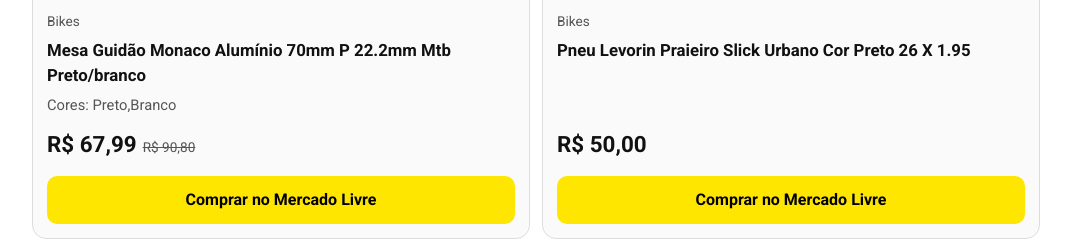
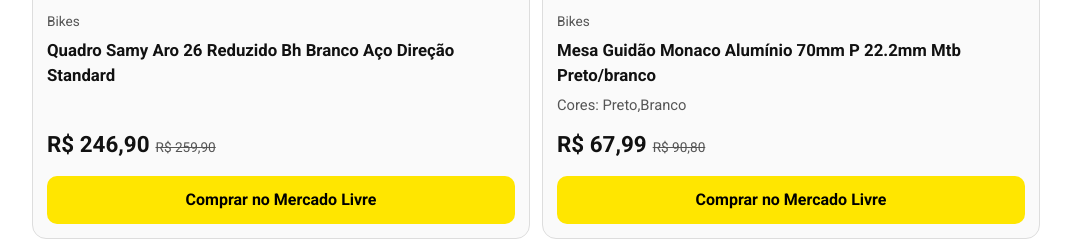
Before and after one commit to oryxmindset-ops/Xbikesbrfront, a plain HTML site: page index.html in a window 1280 px wide. Shown: the part 3430-3678 px from the top of the page, without its empty margins (104-1175 px from the left). Drawn offline with Linux system fonts and the light colour scheme; grey boxes are pictures that could not be loaded.

Commit message:
Add new bike products to index.html

```diff
--- a/index.html
+++ b/index.html
@@ -103,6 +103,7 @@ const PRODUTOS_PADRAO = [
   {nome:"Par Manete Alavanca Para Freio V Brake Mtb Urbana",cat:"Bikes",desc:"Meterial Aluminio",preco:75.0,antigo:0.0,estilo:"BH",img:"https://http2.mlstatic.com/D_NQ_NP_884581-MLU74363089310_022024-OO.jpg",link:"https://meli.la/2RWZjzd"},
   {nome:"Freio V-Brake GTA Alumínio Para Bicicleta Polido Dianteiro Traseiro",cat:"Bikes",desc:"Cores: Preto,Prata",preco:27.04,antigo:33.90,estilo:"BH",img:"https://http2.mlstatic.com/D_NQ_NP_744501-MLA100659812543_122025-OO.jpg",link:"https://meli.la/2ST7Cg1"},
   {nome:"Par Pedaleira Trolhão Apoio De Pé Bike Bmx Reforçado Aço 20",cat:"Bikes",desc:"Preto",preco:28.87,antigo:0,estilo:"BH",img:"https://http2.mlstatic.com/D_Q_NP_865096-MLB116992698881_082026-F-par-pedaleira-trolhao-apoio-de-pe-bike-bmx-reforcado-aco-20.webp",link:"https://meli.la/2nGCY64"},
+  {nome:"Quadro Samy Aro 26 Reduzido Bh Branco Aço Direção Standard",cat:"Bikes",desc:"ㅤㅤㅤㅤㅤ",preco:246.90,antigo:259.90,estilo:"BH",img:"https://http2.mlstatic.com/D_NQ_NP_753760-MLB119090212012_112026-OO-quadro-samy-aro-26-reduzido-bh-branco-aco-direcao-standard.jpg",link:"https://meli.la/2jVy4Xe"},
   {nome:"Mesa Guidão Monaco Alumínio 70mm P 22.2mm Mtb Preto/branco",cat:"Bikes",desc:"Cores: Preto,Branco",preco:67.99,antigo:90.80,estilo:"BH",img:"https://http2.mlstatic.com/D_Q_NP_700261-MLB113213491334_072026-F-mesa-guidao-monaco-aluminio-70mm-p-222mm-mtb-pretobranco.webp",link:"https://meli.la/14Xs78f"},
   {nome:"Pneu Levorin Praieiro Slick Urbano Cor Preto 26 X 1.95",cat:"Bikes",desc:"ㅤ",preco:50.0,antigo:0,estilo:"BH",img:"https://http2.mlstatic.com/D_NQ_NP_608801-MLA100111436081_122025-OO.jpg",link:"https://meli.la/11rY5Vf"},
   {nome:"Pedal Gts Plataforma Aluminio Rosca Grossa Esferas Bike",cat:"Bikes",desc:"ㅤ",preco:28.38,antigo:0.0,estilo:"BH",img:"https://http2.mlstatic.com/D_NQ_NP_606247-MLA100082888935_122025-OO.jpg",link:"https://meli.la/2M6LNc3"},
```
